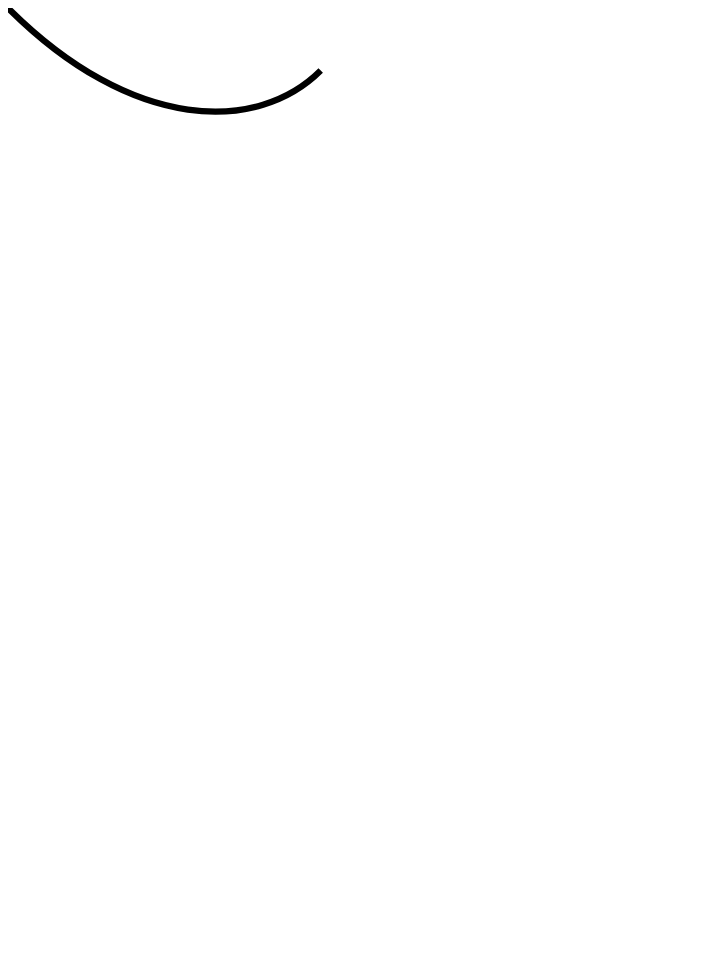
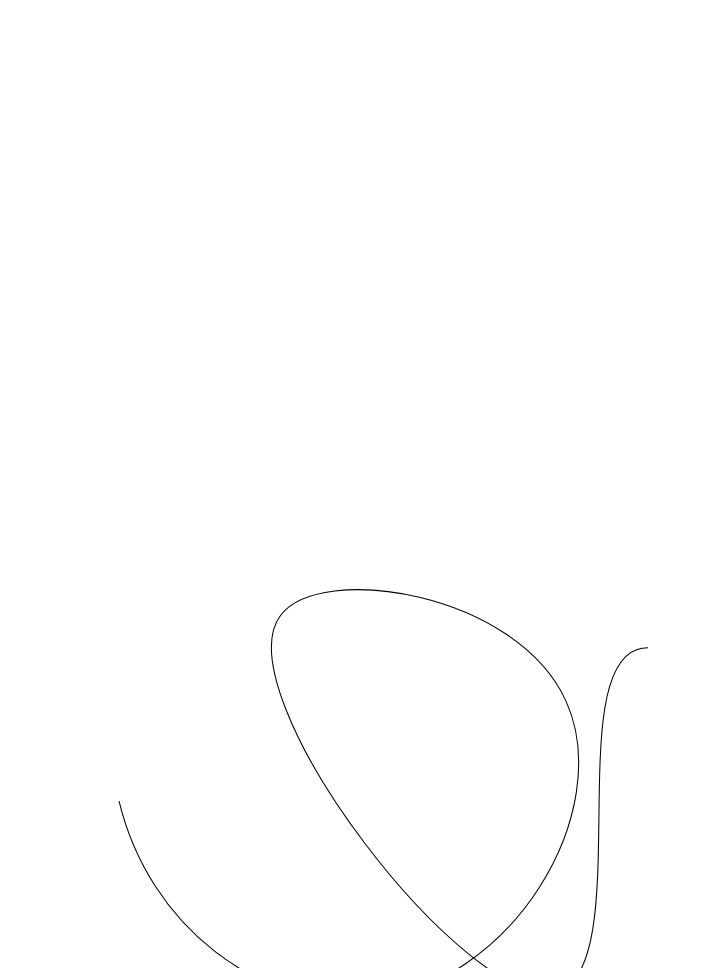
Before and after one commit to rigel-eva/YATDS, a plain HTML site: page svgTest.html in a window 1280 px wide. Shown: the top 971 px of the page, without its empty margins (0-703 px from the left). Drawn offline with Linux system fonts and the light colour scheme.

Commit message:
Ok, need to make a few changes to my svg parser, but for now, here is a slightly updated script

```diff
--- a/scripts/enemies.js
+++ b/scripts/enemies.js
@@ -105,7 +105,8 @@ class bezierEnemy extends parametricEnemy{
     var yFunc=function(t){
       var arrayAt=Math.floor(t)+1
       if(t>pathData.length-2){
-        return height+100
+        this.shot=true
+        return 100//Someplace guranteed to be off screen
       }
       t=t%1
       return (1-t)**3*pathData[arrayAt-1][pathData[arrayAt-1].length-1]+3*(1-t)**2*t*pathData[arrayAt][1]+3*(1-t)*t**2*pathData[arrayAt][3]+t**3*pathData[arrayAt][5]
--- a/svgTest.html
+++ b/svgTest.html
@@ -1,10 +1,50 @@
 <html>
 	<head>
+		<script>
+			function init(){
+				var pathData=document.getElementsByClassName("st0")[0].getAttribute("d")
+				pathData=pathData.toUpperCase().split("C")//Splitting up on cubic curves
+		    pathData[0]=pathData[0].split("M")[1]//Doing a bit of processing for our starting oint
+		    for(var i=0; i<pathData.length;i++){//And creating subarrays for the points on each of our curves
+		      pathData[i]=pathData[i].split(",")
+		    }
+		    //Then we are going to generate our formulas
+		    var xFunc=function(t){
+		      var arrayAt=Math.floor(t)+1
+		      t=t%1
+		      return (1-t)**3*pathData[arrayAt-1][pathData[arrayAt-1].length-2]+3*(1-t)**2*t*pathData[arrayAt][0]+3*(1-t)*t**2**pathData[arrayAt][2]+t**3*pathData[arrayAt][4]
+		    }
+		    var yFunc=function(t){
+		      var arrayAt=Math.floor(t)+1
+		      if(t>pathData.length-2){
+		        this.shot=true
+		        return 100//Someplace guranteed to be off screen
+		      }
+				}
+				c=document.getElementsByTagName("canvas")[0]
+			  canvasContext=c.getContext("2d")
+			  var imageData=canvasContext.getImageData(0,0,640,480)
+				for(var i=0; i<pathData.length-1;i+=.001){
+					//4 chanels
+					var arrayLocation=Math.floor(xFunc(i))+640*Math.floor(yFunc(i))*4
+					imageData[arrayLocation]=0
+					imageData[arrayLocation+1]=0
+					imageData[arrayLocation+2]=0
+					imageData[arrayLocation+3]=255
+				}
+		    canvasContext.putImageData(imageData,0,0)
+			}
+		</script>
 	</head>
-	<body>
+	<body onload="init()">
+		<canvas width=640 height=480>
+		</canvas>
 		<svg version="1.1" id="Layer_1" xmlns="http://www.w3.org/2000/svg" xmlns:xlink="http://www.w3.org/1999/xlink" x="0px" y="0px"
-			 viewBox="0 0 202.1 455.9" style="enable-background:new 0 0 202.1 455.9;" xml:space="preserve" width:640 height:480>
-			 <path d="M0 0 C 20 20, 40 20, 50 10" stroke="black" fill="transparent"/>
+			 viewBox="0 0 202.1 455.9" style="enable-background:new 0 0 202.1 455.9;" xml:space="preserve" width=640 height=480>
+		<style type="text/css">
+			.st0{fill:#FFFFFF;stroke:#000000;stroke-miterlimit:10;}
+		</style>
+		<path class="st0" d="M-97.4,297.4c28.8,119.6,133.7,197,235.3,188.5C276,474.3,374.4,306.7,327.1,202.4C279.8,98.3,93.3,70.6,55.9,121.1C0.1,196.5,235.1,500,319.2,479.3c73.8-26.9,5.4-301.9,75.5-325.9c51.9-17.8,147.6,113,248.2,284.2c248.2,248.2,640,480,640,480"/>
 		</svg>
 
 	</body>
```
Also changed, not shown: index.html (+5 -5 lines), scripts/gameLoop.js (+3 -4 lines).
